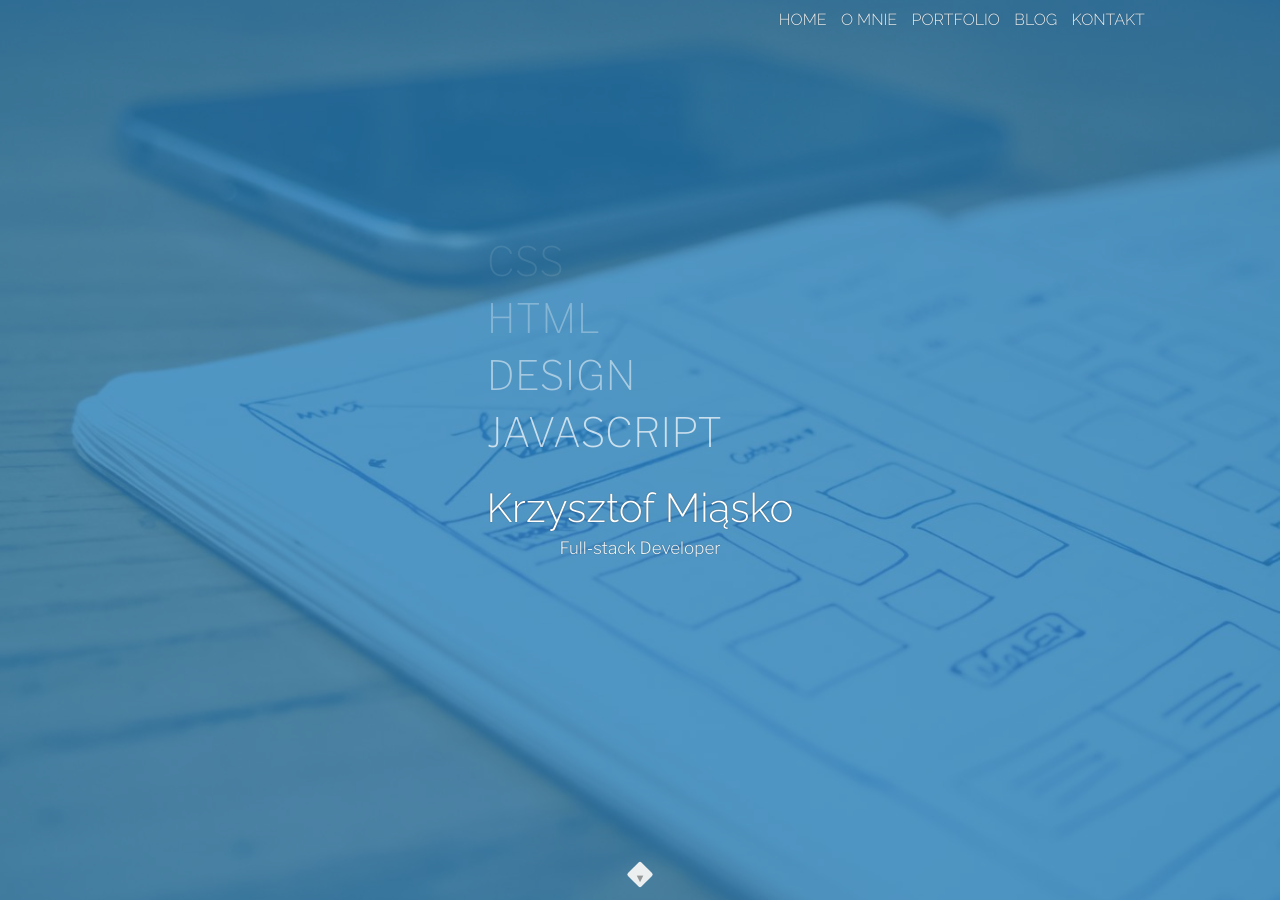
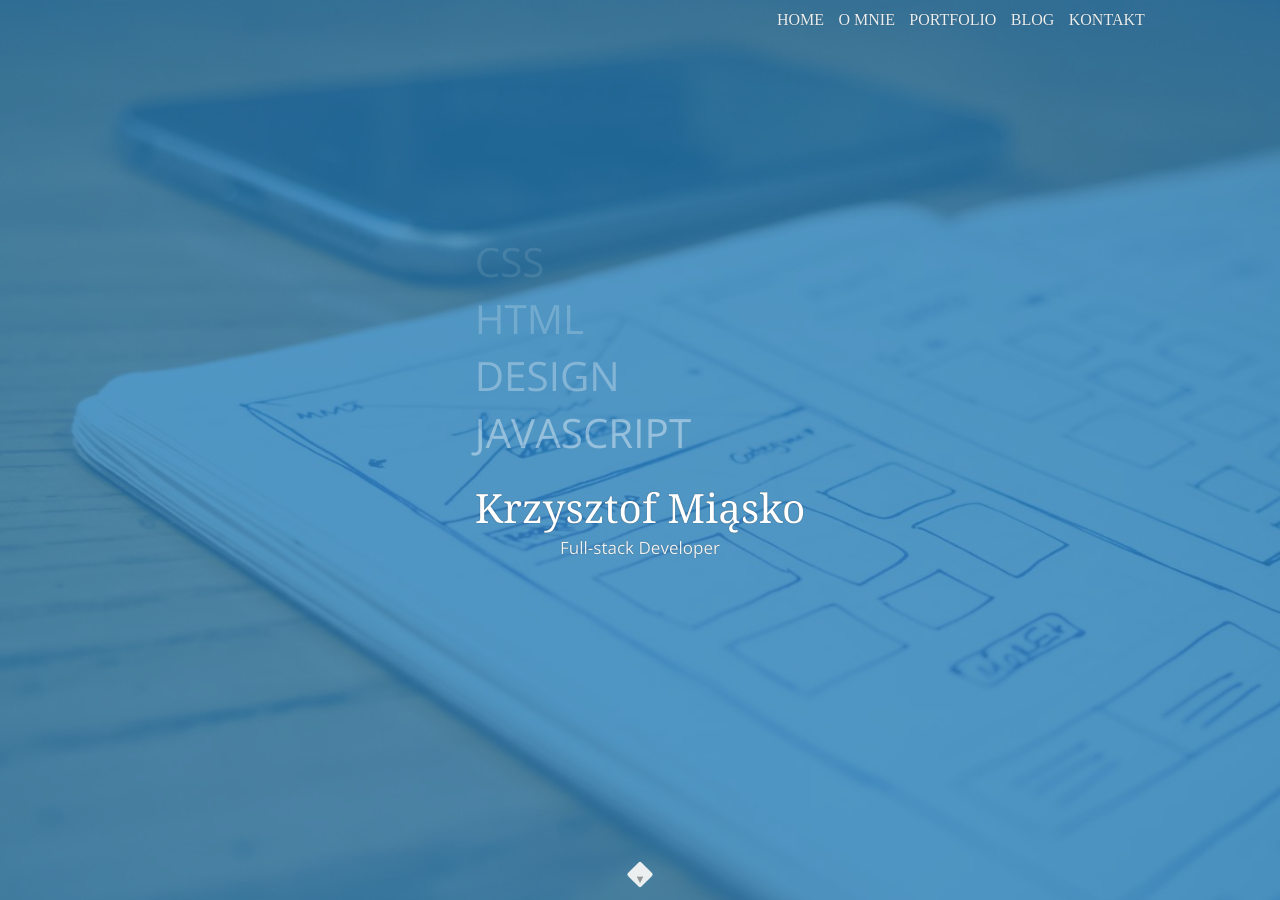
Before and after one commit to kmiasko/kmiasko.github.io, a Jekyll site: the page built from index.html, in a window 1280 px wide and 900 px high. Built offline with Jekyll 4.4.1, drawn with Linux system fonts in a browser that asks for light colours.

Commit message:
libre sans -> open sans

```diff
--- a/_includes/head.html
+++ b/_includes/head.html
@@ -9,5 +9,5 @@
   <link rel="canonical" href="{{ page.url | replace:'index.html','' | prepend: site.baseurl | prepend: site.url }}">
   <link rel="alternate" type="application/rss+xml" title="{{ site.title }}" href="{{ "/feed.xml" | prepend: site.baseurl | prepend: site.url }}">
   <link rel="apple-touch-icon" href="apple-touch-icon.png">
-	<link href='https://fonts.googleapis.com/css?family=Libre+Franklin:400,100,300,300italic,400italic,700|Raleway:400,700,300' rel='stylesheet' type='text/css'>
+  <link href="https://fonts.googleapis.com/css?family=Open+Sans:300,400,400i,700,800" rel="stylesheet">
 </head>
--- a/_sass/_layout.sass
+++ b/_sass/_layout.sass
@@ -100,8 +100,7 @@
 @for $i from 1 through 4
   .headings > p:nth-child(n+#{$i})
     opacity: $opacity
-
-  $opacity: $opacity + 0.2
+  $opacity: $opacity + 0.1
 
 
 .skills
--- a/_sass/_topography.sass
+++ b/_sass/_topography.sass
@@ -1,5 +1,6 @@
 body
-  font-family: 'Libre Franklin', sans-serif
+  // font-family: 'Libre Franklin', sans-serif
+  font-family: 'Open Sans', sans-serif
   font-weight: 400
   line-height: 1.414
   color: #333
```
Also changed, not shown: vendor/main.css.
